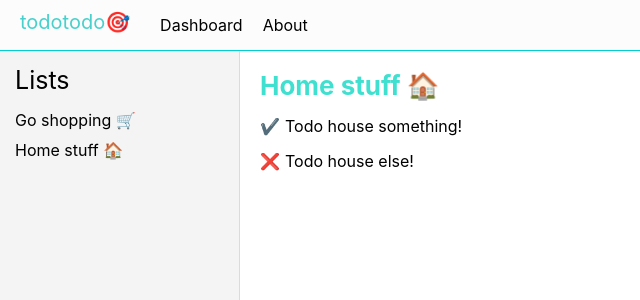
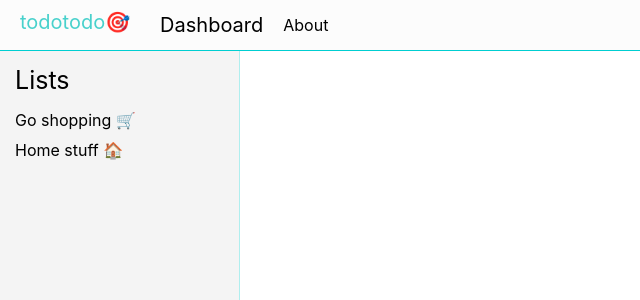
Before and after one commit to pavlo-berezin/ucu-pract-1, a React (Create React App) app: page / in a window 1280 px wide. Shown: the top 300 px of the page, without its empty margins (0-640 px from the left). Built offline with nearby package versions, Linux system fonts and the light colour scheme.

Commit message:
Added routing.

```diff
--- a/package.json
+++ b/package.json
@@ -8,6 +8,7 @@
     "@testing-library/user-event": "^7.1.2",
     "react": "^16.13.1",
     "react-dom": "^16.13.1",
+    "react-router-dom": "^5.1.2",
     "react-scripts": "3.4.1"
   },
   "scripts": {
--- a/src/App.js
+++ b/src/App.js
@@ -3,13 +3,17 @@ import Dashboard from './components/dashboard';
 import Header from './components/header';
 import About from './components/about';
 
+import { BrowserRouter, Switch, Route } from 'react-router-dom';
+
 function App() {
   return (
-    <>
+    <BrowserRouter>
       <Header></Header>
-      <Dashboard></Dashboard>
-      {/* <About /> */}
-    </>
+      <Switch>
+        <Route path='/about' component={About} />
+        <Route path='/' component={Dashboard} />
+      </Switch>
+    </BrowserRouter>
   );
 }
 
--- a/src/components/dashboard/dasboard.js
+++ b/src/components/dashboard/dasboard.js
@@ -4,9 +4,10 @@ import Sidebar from '../sidebar';
 
 import './dashboard.css';
 
+import { Route } from 'react-router-dom';
+
 export default class Dashboard extends React.Component {
   state = {
-    selected: 2,
     todoLists: [
       {
         name: 'Go shopping 🛒',
@@ -50,15 +51,19 @@ export default class Dashboard extends React.Component {
   }
 
   getListById(listId) {
-    return this.state.todoLists.find(list => list.id === listId);
+    return this.state.todoLists.find((list) => list.id == listId);
   }
 
   render() {
-    const selectedList = this.getListById(this.state.selected);
     return (
       <main className='dashboard'>
         <Sidebar lists={this.state.todoLists}></Sidebar>
-        <TodoList list={selectedList} updateList={(l, u) => this.updateList(l, u)}></TodoList>
+        <Route
+          path='/list/:id'
+          render={(props) => (
+            <TodoList list={this.getListById(props.match.params.id)} updateList={(l, u) => this.updateList(l, u)} />
+          )}
+        ></Route>
       </main>
     );
   }
--- a/src/components/header/header.css
+++ b/src/components/header/header.css
@@ -27,4 +27,10 @@
 .header-container .header nav a {
   padding: 10px;
   cursor: pointer;
+  text-decoration: none;
+  color: black;
 }
+
+.header-container .header nav a.selected {
+  font-size: 20px;
+}
--- a/src/components/header/header.js
+++ b/src/components/header/header.js
@@ -1,5 +1,7 @@
 import React from 'react';
 import './header.css';
+
+import { NavLink } from 'react-router-dom';
 
 const Header = () => (
   <div className='header-container'>
@@ -11,8 +13,8 @@ const Header = () => (
         </span>
       </section>
       <nav>
-        <a>Dashboard</a>
-        <a>About</a>
+        <NavLink exact to="/" activeClassName="selected">Dashboard</NavLink>
+        <NavLink to="/about" activeClassName="selected">About</NavLink>
       </nav>
     </header>
   </div>
--- a/src/components/sidebar/sidebar.css
+++ b/src/components/sidebar/sidebar.css
@@ -15,3 +15,12 @@
   margin-bottom: 10px;
   cursor: pointer;
 }
+
+.sidebar .sidebar-item a {
+  text-decoration: none;
+  color: black;
+}
+
+.sidebar .sidebar-item a.selected {
+  font-size: 20px;
+}
--- a/src/components/sidebar/sidebar.js
+++ b/src/components/sidebar/sidebar.js
@@ -1,6 +1,8 @@
 import React from 'react';
 
 import './sidebar.css';
+
+import { NavLink } from 'react-router-dom';
 
 const Sidebar = (props) => (
   <aside className='sidebar'>
@@ -8,7 +10,7 @@ const Sidebar = (props) => (
 
     {props.lists.map((list) => (
       <div className='sidebar-item' key={list.id}>
-        {list.name}
+        <NavLink to={`/list/${list.id}`} activeClassName="selected">{list.name}</NavLink>
       </div>
     ))}
   </aside>
```
Also changed, not shown: 1 other file (tests, documents, lock files or other folders).
